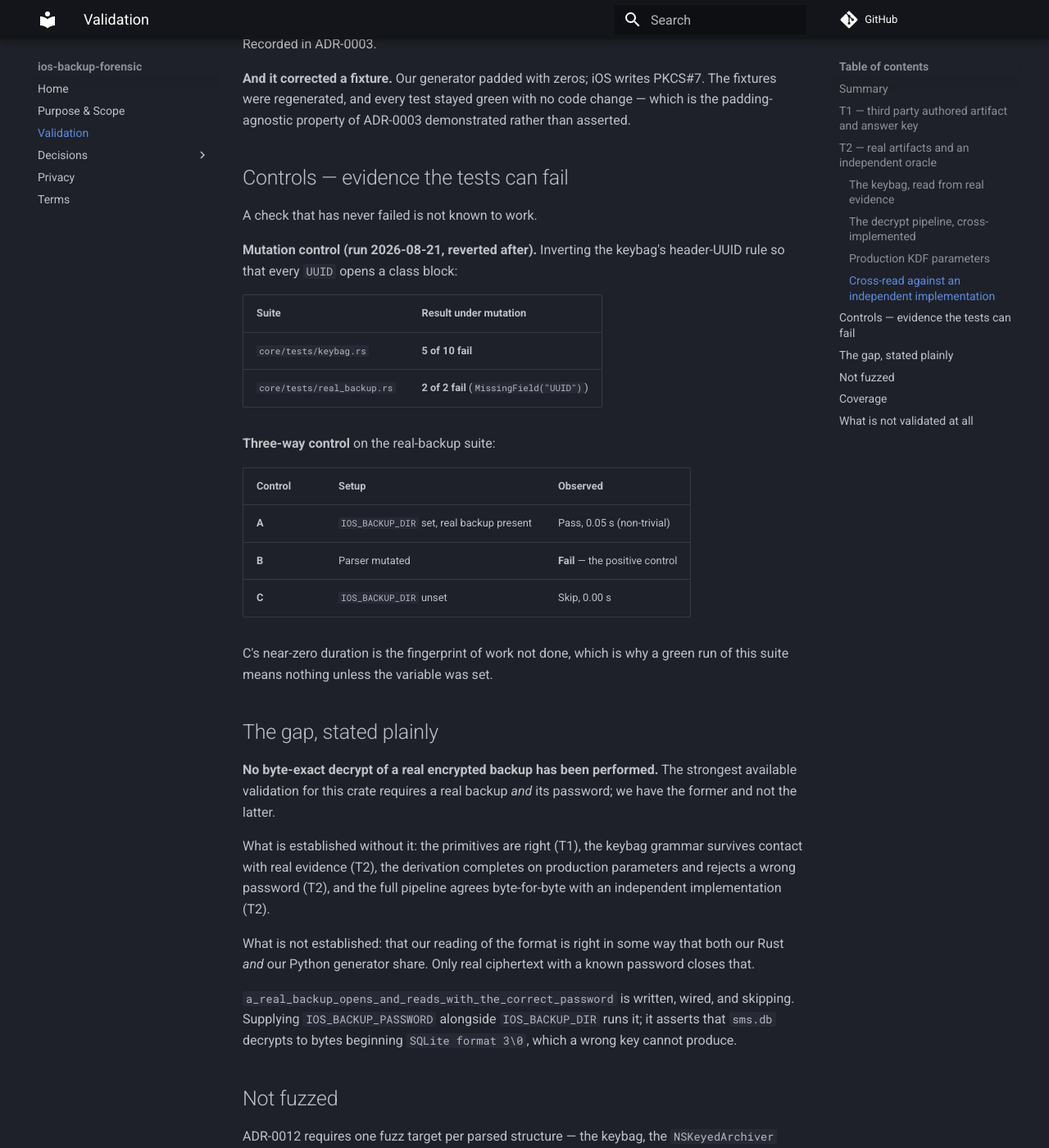
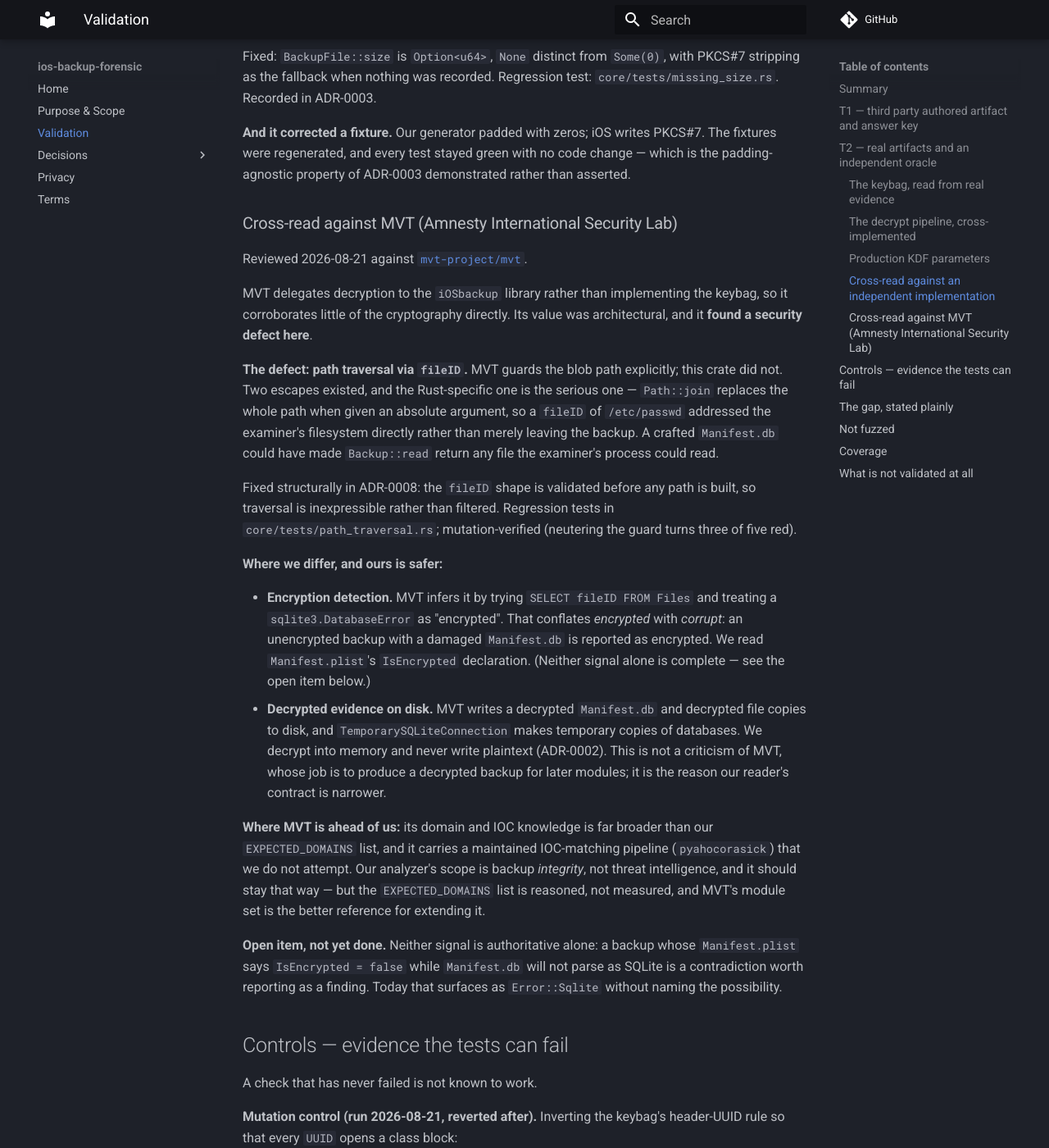
Before and after one commit to SecurityRonin/ios-backup-forensic, an MkDocs documentation site: the page built from docs/validation.md, in a window 1280 px wide and 1400 px high, scrolled down 3723 px. Shown: the whole window at 82% size. Built offline with MkDocs 1.6.1 and Material for MkDocs 9.7.7, drawn with Linux system fonts in a browser that asks for light colours; comment, search, counter and statistics services are not loaded; some of the changed text lies outside the part shown.

Commit message:
fix(security): GREEN — refuse a fileID that is not a SHA-1 digest
Closes a path traversal in Backup::read. Manifest.db is
attacker-controllable (ADR-0012) and fileID became a filesystem path
unchecked. Two escapes, the second Rust-specific and the serious one:

    "../../../../etc/passwd"  ->  <backup>/../../../../../etc/passwd
    "/etc/passwd"             ->  /etc/passwd

Path::join REPLACES the whole path when its argument is absolute, so an
absolute fileID did not climb out of the backup — it addressed the
examiner's filesystem directly from the first join. A crafted backup
could have made read() return any file the examiner's process could
read, with every operation reporting success.

Validated, not sanitised. A fileID IS a SHA-1 hex digest; hex contains
no separator, no dot, no drive letter and no colon, so a value that
passes cannot express traversal in any syntax on any platform. There is
no path to sanitise because none is built. Sanitising would have been a
blocklist — strip "..", and absolute paths still work; block those, and
drive-relative or UNC paths remain.

The row is kept, not dropped: a malformed fileID is still evidence, so
it stays in files() and the analyzer reports it via FILEID-MISMATCH.
Only path resolution is refused, with UnsafeFileId carrying the value
verbatim — distinct from BlobMissing, because "not present" and "refused
to resolve" are different facts and the second indicates tampering.

Mutation-verified: neutering is_file_id to always return true turns
three of the five traversal tests red.

Found by reading MVT (Amnesty International Security Lab), which guards
this exact path. ADR-0008 records the decision; validation.md records
the full comparison including where MVT is ahead of us.

96 tests, 89.98% coverage, clippy clean.

```diff
--- a/docs/validation.md
+++ b/docs/validation.md
@@ -16,6 +16,7 @@ what it does not yet rest on.
 | Full decrypt pipeline | Fixture encrypted by Python `cryptography`, decrypted by this crate | **T2** |
 | Format rules (keybag, KDF, key unwrap, IV, prefixes) | Cross-read against `iphone-dataprotection` via datatags/mount-ios-backup — agrees rule for rule | **T2** |
 | Production KDF parameters | Real backup: 10,000,000 + 10,000 rounds, wrong password correctly rejected | **T2** |
+| `fileID` path safety | Cross-read against MVT — defect found and fixed (ADR-0008) | **T2** |
 | **End-to-end decrypt of real evidence** | **not yet performed** | **gap** |
 
 ## T1 — third party authored artifact *and* answer key
@@ -133,6 +134,52 @@ PKCS#7. The fixtures were regenerated, and every test stayed green with no code
 change — which is the padding-agnostic property of ADR-0003 demonstrated rather
 than asserted.
 
+### Cross-read against MVT (Amnesty International Security Lab)
+
+Reviewed 2026-08-21 against [`mvt-project/mvt`](https://github.com/mvt-project/mvt).
+
+MVT delegates decryption to the `iOSbackup` library rather than implementing the
+keybag, so it corroborates little of the cryptography directly. Its value was
+architectural, and it **found a security defect here**.
+
+**The defect: path traversal via `fileID`.** MVT guards the blob path explicitly;
+this crate did not. Two escapes existed, and the Rust-specific one is the
+serious one — `Path::join` replaces the whole path when given an absolute
+argument, so a `fileID` of `/etc/passwd` addressed the examiner's filesystem
+directly rather than merely leaving the backup. A crafted `Manifest.db` could
+have made `Backup::read` return any file the examiner's process could read.
+
+Fixed structurally in ADR-0008: the `fileID` shape is validated before any path
+is built, so traversal is inexpressible rather than filtered. Regression tests in
+`core/tests/path_traversal.rs`; mutation-verified (neutering the guard turns
+three of five red).
+
+**Where we differ, and ours is safer:**
+
+- **Encryption detection.** MVT infers it by trying `SELECT fileID FROM Files`
+  and treating a `sqlite3.DatabaseError` as "encrypted". That conflates
+  *encrypted* with *corrupt*: an unencrypted backup with a damaged `Manifest.db`
+  is reported as encrypted. We read `Manifest.plist`'s `IsEncrypted` declaration.
+  (Neither signal alone is complete — see the open item below.)
+- **Decrypted evidence on disk.** MVT writes a decrypted `Manifest.db` and
+  decrypted file copies to disk, and `TemporarySQLiteConnection` makes temporary
+  copies of databases. We decrypt into memory and never write plaintext
+  (ADR-0002). This is not a criticism of MVT, whose job is to produce a
+  decrypted backup for later modules; it is the reason our reader's contract is
+  narrower.
+
+**Where MVT is ahead of us:** its domain and IOC knowledge is far broader than
+our `EXPECTED_DOMAINS` list, and it carries a maintained IOC-matching pipeline
+(`pyahocorasick`) that we do not attempt. Our analyzer's scope is backup
+*integrity*, not threat intelligence, and it should stay that way — but the
+`EXPECTED_DOMAINS` list is reasoned, not measured, and MVT's module set is the
+better reference for extending it.
+
+**Open item, not yet done.** Neither signal is authoritative alone: a backup
+whose `Manifest.plist` says `IsEncrypted = false` while `Manifest.db` will not
+parse as SQLite is a contradiction worth reporting as a finding. Today that
+surfaces as `Error::Sqlite` without naming the possibility.
+
 ## Controls — evidence the tests can fail
 
 A check that has never failed is not known to work.
--- a/mkdocs.yml
+++ b/mkdocs.yml
@@ -20,5 +20,6 @@ nav:
       - Credentials seam: decisions/0005-credentials-seam-for-mounting-tools.md
       - Absent domains are unrated: decisions/0006-absent-domains-are-unrated.md
       - MSRV is inherited: decisions/0007-msrv-is-inherited-from-plist.md
+      - fileID is validated: decisions/0008-file-id-shape-is-validated-not-sanitised.md
   - Privacy: privacy.md
   - Terms: terms.md
```
Also changed, not shown: docs/decisions/0008-file-id-shape-is-validated-not-sanitised.md (added, +82 -0 lines), docs/index.md (+1 -0 lines), 6 other files.
